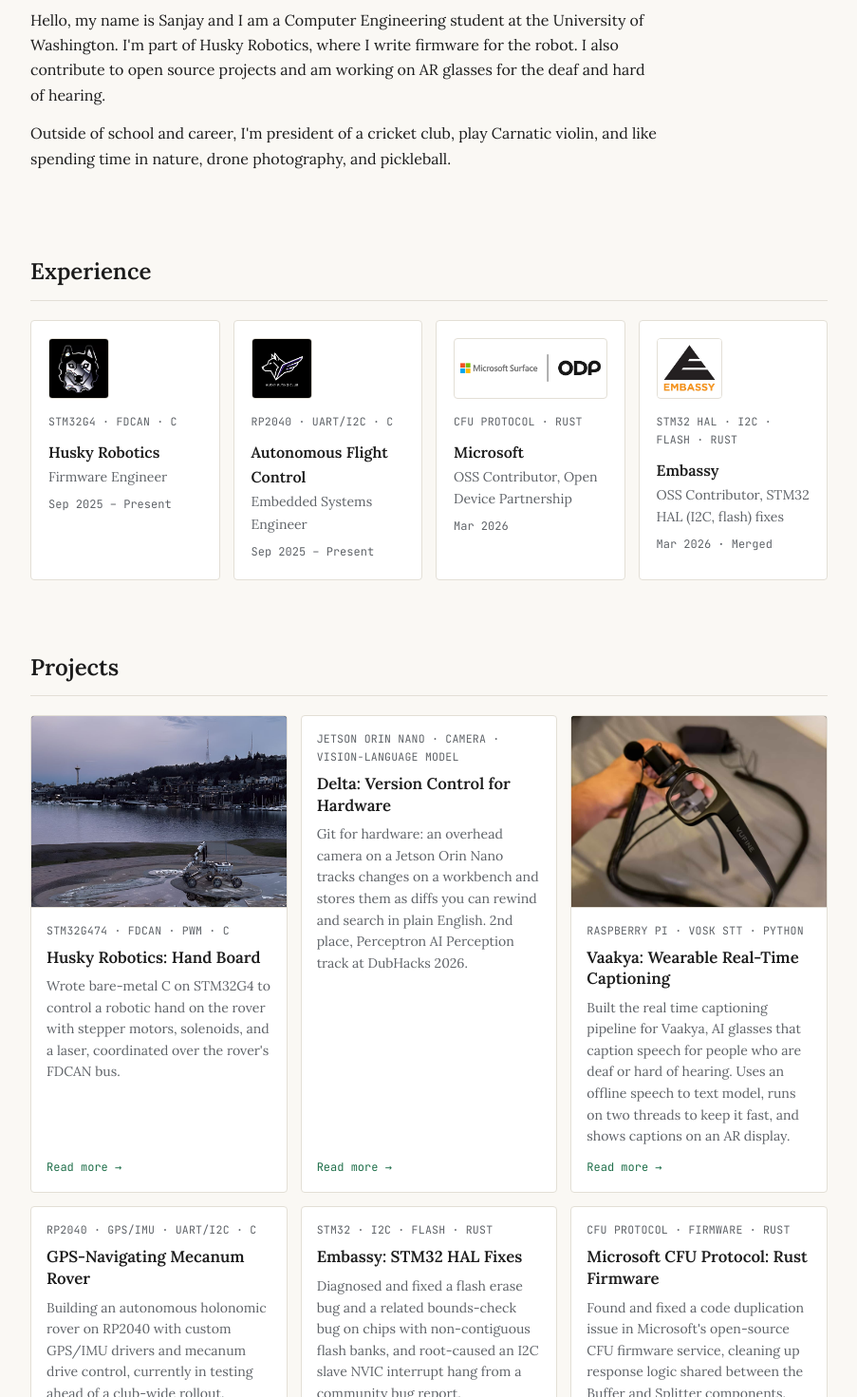
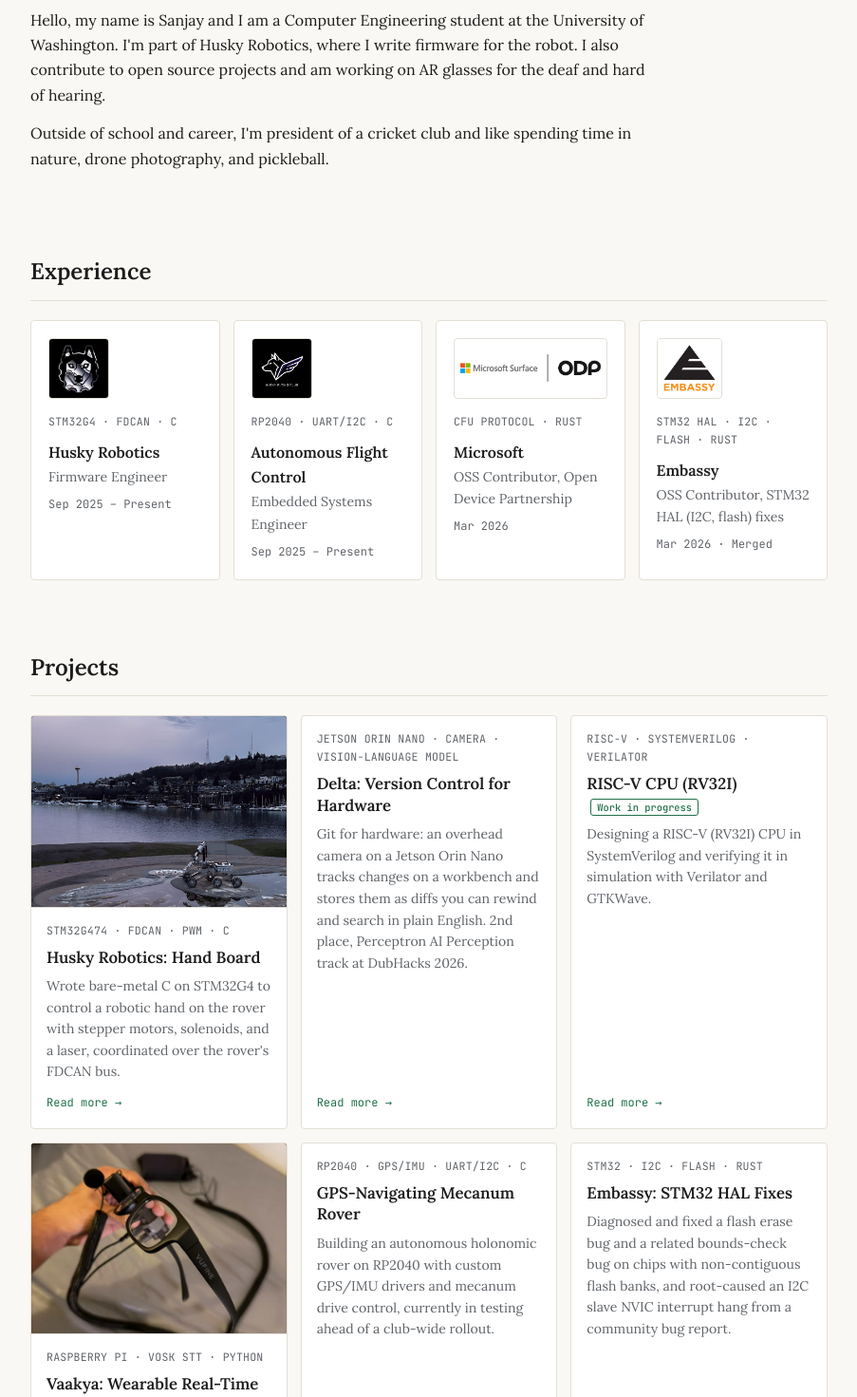
Before and after one commit to sanjay-nagesh/sanjay-nagesh.github.io, a plain HTML site: page index.html in a window 1280 px wide. Shown: the part 480-1951 px from the top of the page at 95% size, without its empty margins (188-1091 px from the left). Drawn offline with Linux system fonts and the light colour scheme; no server answers.

Commit message:
Update index.html

```diff
--- a/index.html
+++ b/index.html
@@ -42,7 +42,7 @@
         <div class="container">
           <h1>Sanjay Nagesh</h1>
           <p class="tagline">Computer Engineering · University of Washington</p>
-          <p class="lead">Computer Engineering student graduating June 2029, building bare-metal firmware and embedded systems in C and Rust.</p>
+          <p class="lead">Computer Engineering student graduating June 2029, proficient in electronics and embedded systems, building bare-metal firmware in C and Rust.</p>
           <p class="status">Looking for Summer 2027 embedded and robotics internships.</p>
           <p class="cta-row">
             <a class="btn" href="#experience">Experience</a>
@@ -55,7 +55,7 @@
       <section id="about" class="container">
         <h2>About</h2>
         <p>Hello, my name is Sanjay and I am a Computer Engineering student at the University of Washington. I'm part of Husky Robotics, where I write firmware for the robot. I also contribute to open source projects and am working on AR glasses for the deaf and hard of hearing.</p>
-        <p>Outside of school and career, I'm president of a cricket club, play Carnatic violin, and like spending time in nature, drone photography, and pickleball.</p>
+        <p>Outside of school and career, I'm president of a cricket club and like spending time in nature, drone photography, and pickleball.</p>
       </section>
 
       <section id="experience" class="container">
@@ -120,6 +120,14 @@
               <p class="spec">Jetson Orin Nano · Camera · Vision-Language Model</p>
               <h3>Delta: Version Control for Hardware</h3>
               <p class="muted">Git for hardware: an overhead camera on a Jetson Orin Nano tracks changes on a workbench and stores them as diffs you can rewind and search in plain English. 2nd place, Perceptron AI Perception track at DubHacks 2026.</p>
+              <span class="card-readmore">Read more →</span>
+            </div>
+          </article>
+          <article class="project-card" data-index="7" tabindex="0" role="button" aria-label="Open details for RISC-V CPU (RV32I)">
+            <div class="card-body">
+              <p class="spec">RISC-V · SystemVerilog · Verilator</p>
+              <h3>RISC-V CPU (RV32I) <span class="wip-badge">Work in progress</span></h3>
+              <p class="muted">Designing a RISC-V (RV32I) CPU in SystemVerilog and verifying it in simulation with Verilator and GTKWave.</p>
               <span class="card-readmore">Read more →</span>
             </div>
           </article>
```
